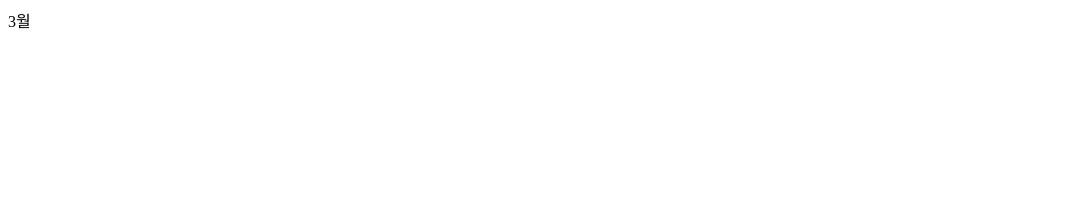
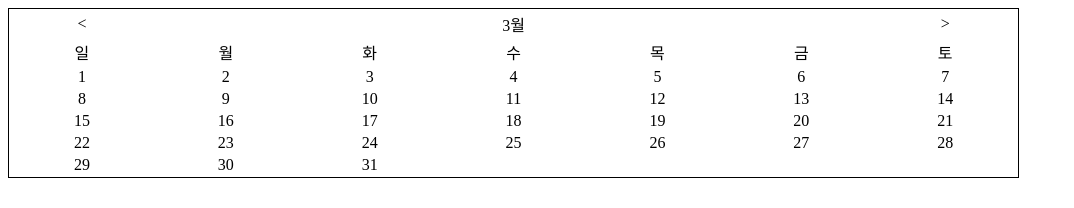
Before and after one commit to september-choe/js_study, a plain HTML site: page Calendar/index.html in a window 1280 px wide. Shown: the whole page, without its empty margins (0-1074 px from the left). Drawn offline with Linux system fonts and the light colour scheme.

Commit message:
JavaScript Calendar

```diff
--- /dev/null
+++ b/Calendar/calendar.js
@@ -0,0 +1,59 @@
+window.onload = function(){
+    this.thisMonthCalendar();
+}
+
+var today = new Date();
+var date = new Date();
+
+function prevCalendar(){
+    today = new Date(today.getFullYear(), today.getMonth()-1, today.getDate());
+    calendarBuild();
+}
+
+function thisMonthCalendar(){
+    today = new Date(today.getFullYear(), today.getMonth(), today.getDate());
+    calendarBuild();
+}
+
+function nextCalendar(){
+    today = new Date(today.getFullYear(), today.getMonth()+1, today.getDate());
+    calendarBuild();
+}
+
+function calendarBuild(){
+    var firstDate = new Date(today.getFullYear(), today.getMonth(), 1);
+    var lastDate = new Date(today.getFullYear(), today.getMonth()+1, 0);
+
+    var calendarTitle = document.getElementById('calendarTitle');
+    calendarTitle.innerHTML = (firstDate.getMonth()+1) + "월";
+    var calendar = document.getElementById('calendar');
+
+    // 남은 테이블 줄 삭제??
+    while (calendar.rows.length > 2){
+        calendar.deleteRow(calendar.rows.length -1);
+    };
+
+    var row = null;
+    var cell = null;
+
+    row = calendar.insertRow();
+    var cnt = 0; // 셀 개수 카운트
+
+    // firstDate 시작날짜 전까지 빈 셀 생성
+    for (let i = 0; i < firstDate.getDay(); i++){ //getDay() 0~6 요일
+        cell = row.insertCell();
+        cnt += 1;
+    }
+
+    // 달력 출력
+    for (let i = 1; i <= lastDate.getDate(); i++){
+        cell = row.insertCell();
+        cell.innerHTML = i;
+        cnt += 1;
+
+        if (cnt % 7 == 1){ // 일요일일때
+        } else if (cnt % 7 == 0){ // 토요일일 때
+            row = calendar.insertRow();
+        }
+    }
+}
--- a/Calendar/index.html
+++ b/Calendar/index.html
@@ -4,14 +4,38 @@
     <meta charset="UTF-8">
     <meta name="viewport" content="width=device-width, initial-scale=1.0">
     <title>MyCalendar</title>
+    <style>
+        table{
+            width: 80%;
+            border: 1px solid black;
+            text-align: center;
+        }
+    </style>
 </head>
 <body>
-    <span id="calendarTitle"></span>
-
     <table id="calendar">
-
+        <tr>
+            <td>
+                <label onclick="prevCalendar()" id="before"> < </label>
+            </td>
+            <td colspan="5">
+                <label id="calendarTitle"></label>
+            </td>
+            <td>
+                <label onclick="nextCalendar()" id="next"> > </label>
+            </td>
+        </tr>
+        <tr>
+            <td>일</td>
+            <td>월</td>
+            <td>화</td>
+            <td>수</td>
+            <td>목</td>
+            <td>금</td>
+            <td>토</td>
+        </tr>
     </table>
 
-    <script src="index.js"></script>
+    <script src="calendar.js"></script>
 </body>
 </html>
--- a/Calendar/index.js
+++ b/Calendar/index.js
@@ -1,17 +1,32 @@
 var calendarTitle = document.getElementById('calendarTitle');
+var calendar = document.getElementById('calendar');
 var date = new Date(Date.now());
 
 calendarTitle.innerHTML = date.getMonth()+1 + '월';
 
 var firstDate = new Date(date.getFullYear(), date.getMonth(),1);
 var lastDate = new Date(date.getFullYear(), date.getMonth()+1,0);
-
+var dateCnt = firstDate.getDate();
+var sevenCnt = 1;
 var seven = 7;
 
+var row = '';
+var cell = '';
+
+row = calendar.insertRow();
 // calendar has 7 cols
-// firstDate goes into...
-for (var i = 1; i <= seven; i++){
-   // (date.getDate / 7) * 10 + 1 --> calendar row
-   // (date.getDate % 7)  --> calendar col
+for (var i = 1; i <= lastDate.getDate(); i++){
+   while(sevenCnt <= seven){
+      cell = row.insertCell();
+      cell.innerText = dateCnt;
+      dateCnt++;
+      sevenCnt++;
+      if (sevenCnt > 7){
+         sevenCnt = 1;
+         row = calendar.insertRow();
+         break;
+      }
+   };
 
-}
+   if
+} ;
```
